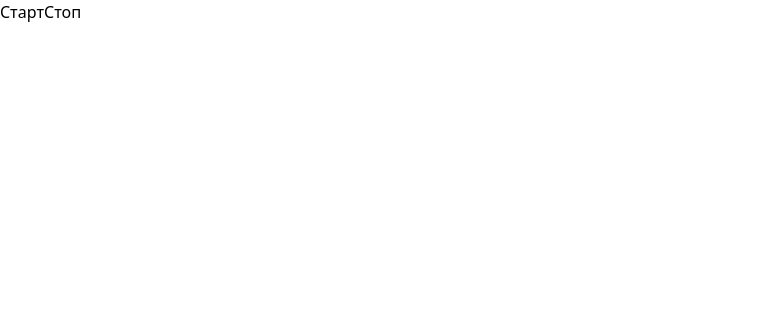
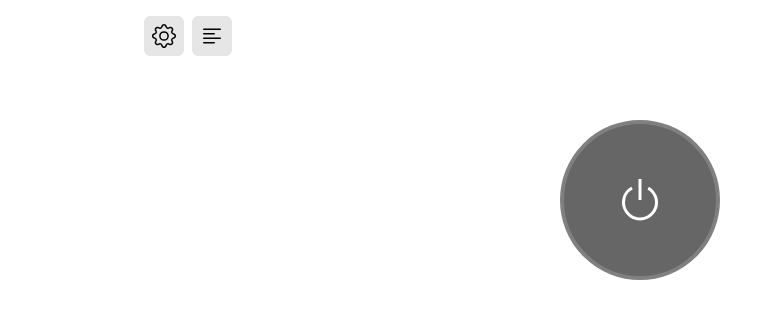
Before and after one commit to denhateu/tor-gui, a React app: page /#/ in a window 1280 px wide. Shown: the top 318 px of the page, without its empty margins (0-782 px from the left). Built offline with nearby package versions, Linux system fonts and the light colour scheme.

Commit message:
feat: added styles for Home page

```diff
--- a/src/assets/css/style.css
+++ b/src/assets/css/style.css
@@ -1,3 +1,21 @@
 @tailwind base;
-@tailwind component;
+@tailwind components;
 @tailwind utilities;
+
+@layer components {
+   .button {
+      @apply flex items-center justify-center p-2 rounded-md transition-colors bg-[#e6e6e6] hover:bg-[#ededed];
+   }
+
+   .vpn-button {
+      @apply flex items-center justify-center transition-colors rounded-full border-4;
+   }
+
+   .vpn-button_normal {
+      @apply vpn-button border-[#808080] bg-[#666666] hover:bg-[#757575];
+   }
+
+   .vpn-button_green {
+      @apply vpn-button border-[#26d413] bg-[#2eb81f] hover:bg-[#2dc21d];
+   }
+}
--- a/src/renderer/pages/Home.jsx
+++ b/src/renderer/pages/Home.jsx
@@ -1,18 +1,69 @@
-import React from "react";
+import React, { useState } from "react";
+import { Link } from 'react-router-dom';
+import Header from "../components/Header";
+import Container from "../components/Container";
 
 export default function HomePage() {
+   const [vpnStarted, setVpnStarted] = useState(false);
+
    const startTorHandleClick = async () => {
       const result = await window.electronAPI.startProcess();
+      console.log("1");
+      console.log(result);
+      setVpnStarted(true);
    }
 
    const stopTorHandleClick = async () => {
       const result = await window.electronAPI.stopProcess();
+      console.log("2");
+      console.log(result);
+      setVpnStarted(false);
    }
 
    return (
-      <div>
-         <button onClick={startTorHandleClick}>Старт</button>
-         <button onClick={stopTorHandleClick}>Стоп</button>
-      </div>
+      <>
+         <Header>
+            <nav className="flex items-center space-x-2 py-4">
+               <Link to="/settings">
+                  <div className="button">
+                     <svg xmlns="http://www.w3.org/2000/svg" fill="currentColor" className="w-6 h-6 bi bi-gear" viewBox="0 0 16 16">
+                         <path d="M8 4.754a3.246 3.246 0 1 0 0 6.492 3.246 3.246 0 0 0 0-6.492M5.754 8a2.246 2.246 0 1 1 4.492 0 2.246 2.246 0 0 1-4.492 0"/>
+                         <path d="M9.796 1.343c-.527-1.79-3.065-1.79-3.592 0l-.094.319a.873.873 0 0 1-1.255.52l-.292-.16c-1.64-.892-3.433.902-2.54 2.541l.159.292a.873.873 0 0 1-.52 1.255l-.319.094c-1.79.527-1.79 3.065 0 3.592l.319.094a.873.873 0 0 1 .52 1.255l-.16.292c-.892 1.64.901 3.434 2.541 2.54l.292-.159a.873.873 0 0 1 1.255.52l.094.319c.527 1.79 3.065 1.79 3.592 0l.094-.319a.873.873 0 0 1 1.255-.52l.292.16c1.64.893 3.434-.902 2.54-2.541l-.159-.292a.873.873 0 0 1 .52-1.255l.319-.094c1.79-.527 1.79-3.065 0-3.592l-.319-.094a.873.873 0 0 1-.52-1.255l.16-.292c.893-1.64-.902-3.433-2.541-2.54l-.292.159a.873.873 0 0 1-1.255-.52zm-2.633.283c.246-.835 1.428-.835 1.674 0l.094.319a1.873 1.873 0 0 0 2.693 1.115l.291-.16c.764-.415 1.6.42 1.184 1.185l-.159.292a1.873 1.873 0 0 0 1.116 2.692l.318.094c.835.246.835 1.428 0 1.674l-.319.094a1.873 1.873 0 0 0-1.115 2.693l.16.291c.415.764-.42 1.6-1.185 1.184l-.291-.159a1.873 1.873 0 0 0-2.693 1.116l-.094.318c-.246.835-1.428.835-1.674 0l-.094-.319a1.873 1.873 0 0 0-2.692-1.115l-.292.16c-.764.415-1.6-.42-1.184-1.185l.159-.291A1.873 1.873 0 0 0 1.945 8.93l-.319-.094c-.835-.246-.835-1.428 0-1.674l.319-.094A1.873 1.873 0 0 0 3.06 4.377l-.16-.292c-.415-.764.42-1.6 1.185-1.184l.292.159a1.873 1.873 0 0 0 2.692-1.115z"/>
+                     </svg>
+                  </div>
+               </Link>
+               <Link to="/logs">
+                  <div className="button">
+                     <svg xmlns="http://www.w3.org/2000/svg" fill="currentColor" className="w-6 h-6 bi bi-text-left" viewBox="0 0 16 16">
+                         <path fillRule="evenodd" d="M2 12.5a.5.5 0 0 1 .5-.5h7a.5.5 0 0 1 0 1h-7a.5.5 0 0 1-.5-.5m0-3a.5.5 0 0 1 .5-.5h11a.5.5 0 0 1 0 1h-11a.5.5 0 0 1-.5-.5m0-3a.5.5 0 0 1 .5-.5h7a.5.5 0 0 1 0 1h-7a.5.5 0 0 1-.5-.5m0-3a.5.5 0 0 1 .5-.5h11a.5.5 0 0 1 0 1h-11a.5.5 0 0 1-.5-.5"/>
+                     </svg>
+                  </div>
+               </Link>
+            </nav>
+         </Header>
+         <main className="flex-1">
+            <section className="pt-[120px]">
+               <Container>
+                  <div className="max-w-[160px] mx-auto my-0">
+                     {vpnStarted ? (
+                        <button className="w-full h-[160px] vpn-button_green" onClick={stopTorHandleClick}>
+                           <svg xmlns="http://www.w3.org/2000/svg" fill="currentColor" className="w-12 h-12 fill-white bi bi-power" viewBox="0 0 16 16">
+                             <path d="M7.5 1v7h1V1z"/>
+                             <path d="M3 8.812a5 5 0 0 1 2.578-4.375l-.485-.874A6 6 0 1 0 11 3.616l-.501.865A5 5 0 1 1 3 8.812"/>
+                           </svg>
+                        </button>
+                     ) : (
+                        <button className="w-full h-[160px] vpn-button_normal" onClick={startTorHandleClick}>
+                           <svg xmlns="http://www.w3.org/2000/svg" fill="currentColor" className="w-12 h-12 fill-white bi bi-power" viewBox="0 0 16 16">
+                             <path d="M7.5 1v7h1V1z"/>
+                             <path d="M3 8.812a5 5 0 0 1 2.578-4.375l-.485-.874A6 6 0 1 0 11 3.616l-.501.865A5 5 0 1 1 3 8.812"/>
+                           </svg>
+                        </button>
+                     )}
+                  </div>
+               </Container>
+            </section>
+         </main>
+      </>
    );
 }
```
